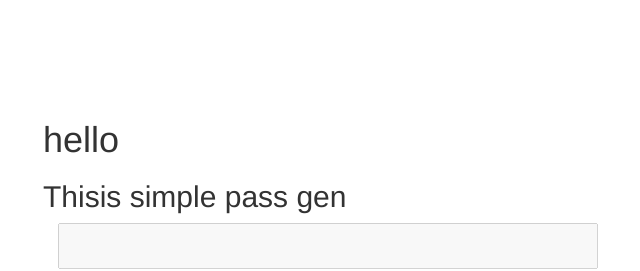
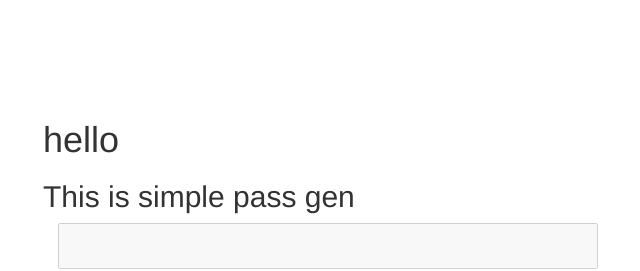
Before and after one commit to bishnushahu/password-generaor, a plain HTML site: page index.html in a window 1280 px wide. Shown: the top 271 px of the page, without its empty margins (312-952 px from the left). Drawn offline with nearby package versions, Linux system fonts and the light colour scheme.

Commit message:
Update index.html

```diff
--- a/index.html
+++ b/index.html
@@ -15,7 +15,7 @@
 
 	<div class="container">
 		<h1>hello</h1>
-       <h2>Thisis simple pass gen</h2>
+       <h2>This is simple pass gen</h2>
         <form action="" name="passgen">
           <div class="col-xs-12">
            <input type="text" name="output" size="18" id="" class="out" disabled>
```
